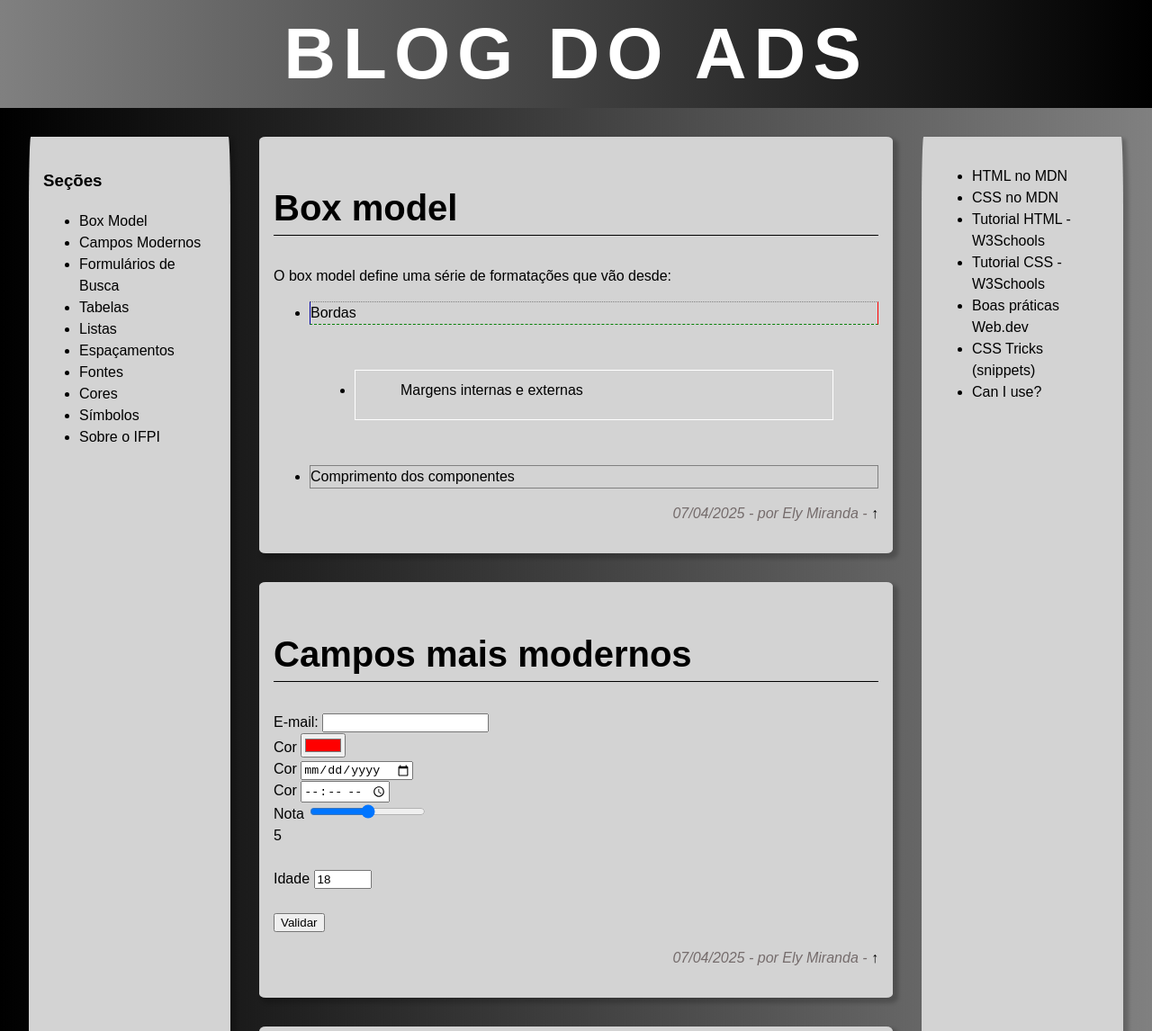
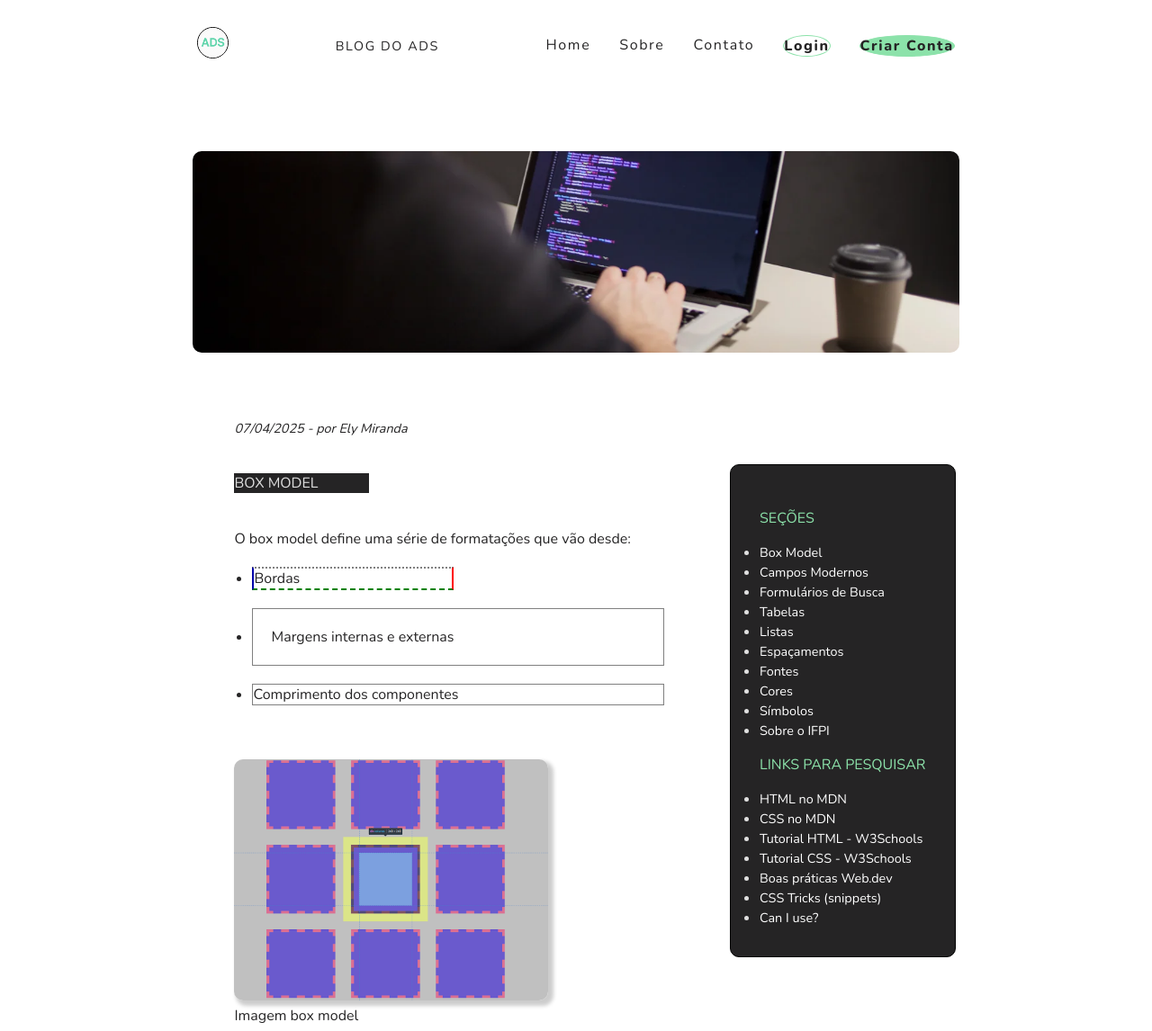
Before and after one commit to wandsoader1/blog-prog1, a plain HTML site: page blog.html in a window 1280 px wide. Shown: the top 1146 px of the page at 90% size. Drawn offline with nearby package versions, Linux system fonts and the light colour scheme; a web font is replaced by a local one.

Commit message:
style: mudanca no layout

```diff
--- a/blog.html
+++ b/blog.html
@@ -5,18 +5,47 @@
     <meta charset="UTF-8">
     <meta name="viewport" content="width=device-width, initial-scale=1.0">
     <title>Blog do ADS</title>
-    <link rel="stylesheet" href="estilos.css">
+    <link rel="stylesheet" href="style.css">
     <link rel="shortcut icon" href="imagens/favicon.ico" type="image/x-icon">
 </head>
 
 <body>
-    <div id="conteiner">
+    <div class="container">
         <header>
-            <h1 id="titulo-principal">blog do ads</h1>
-            <span id="inicio-pagina"></span>
+            <nav class="header_nav_container">
+                <div class="header_nav_logo">
+                    <img src="./imagens/ads.png" alt="ads logo">
+                </div>
+                <h2>Blog do ADS</h2>
+                <div class="header_nav_links">
+                    <a href="#">Home</a>
+                    <a href="#">Sobre</a>
+                    <a href="#">Contato</a>
+                    <a id="login_link" href="#">Login</a>
+                    <a id="create_acount_link" href="#">Criar Conta</a>
+                </div>
+            </nav>
         </header>
-        <div id="leiaute-flex">
-            <nav>
+        <div class="flex_leiaut_container">
+            <div class="flex_capa"></div>
+            <div class="flex_leiaut">
+                <main>
+                    <article id="box_model">
+                        <p class="autor_data">07/04/2025 - por Ely Miranda</p>
+                        <h2>Box model</h2>
+                        <p>O box model define uma série de formatações que vão desde:</p>
+                        <ul>
+                            <li class="bordas">Bordas</li>
+                            <li class="margens">Margens internas e externas</li>
+                            <li class="comprimento">Comprimento dos componentes</li>
+                        </ul>
+                        <figure>
+                            <img src="./imagens/box_model.webp" alt="imagem representativa do box model">
+                            <figcaption>Imagem box model</figcaption>
+                        </figure>
+                    </article>
+                </main>
+                    <aside>
                             <h3>Seções</h3>
                                 <ul>
                                     <li><a href="#box-model">Box Model</a></li>
@@ -31,18 +60,26 @@
                                     <li><a href="#ifpi">Sobre o IFPI</a></li>
                                 </ul>
                         </nav>
-            <main>
-                <article id="box-model">
-                    <h2>Box model</h2>
-                    <p>O box model define uma série de formatações que vão desde:</p>
+                        <h3>Links para Pesquisar</h3>
                         <ul>
-                        <li class="bordas">Bordas</li>
-                        <li class="margens">Margens internas e externas</li>
-                        <li class="comprimento">Comprimento dos componentes</li>
+                            <li><a href="https://developer.mozilla.org/pt-BR/docs/Web/HTML" target="_blank">HTML no MDN</a></li>
+                            <li><a href="https://developer.mozilla.org/pt-BR/docs/Web/CSS" target="_blank">CSS no MDN</a></li>
+                            <li><a href="https://www.w3schools.com/html/" target="_blank">Tutorial HTML - W3Schools</a></li>
+                            <li><a href="https://www.w3schools.com/css/" target="_blank">Tutorial CSS - W3Schools</a></li>
+                            <li><a href="https://web.dev/" target="_blank">Boas práticas Web.dev</a></li>
+                            <li><a href="https://css-tricks.com/snippets/css/" target="_blank">CSS Tricks (snippets)</a></li>
+                            <li><a href="https://caniuse.com/" target="_blank">Can I use?</a></li>
                         </ul>
-
-                    <p class="autor-data">07/04/2025 - por Ely Miranda - <a href="#inicio-pagina">&uarr;</a></p>
-                </article>
+                    </aside>
+            </div>
+        </div>
+        <footer>
+            <p>Blog do ADS</p>
+            <p>Luiz David Silva Gomes</p>
+            <p>Wanderson Matheus</p>
+            <p>Todos os direitos reservados &copy;</p>
+        </footer>
+        <!-- <div id="leiaute-flex">
                 <article id="campos-modernos">
                     <h2>Campos mais modernos</h2>
                     <form action="">
@@ -203,40 +240,6 @@
                         </tr>
 
                     </table>
-                    <!--
-            <table class="tabela-1">
-                <caption>Tabela de exemplo</caption>
-                <thead>
-                    <tr>
-                        <th>Nome</th>
-                        <th>Idade</th>
-                        <th>Cidade</th>
-                    </tr>
-                </thead>
-                <tbody>
-                    <tr>
-                        <td>João</td>
-                        <td>25</td>
-                        <td>Teresina</td>
-                    </tr>
-                    <tr>
-                        <td>Maria</td>
-                        <td>30</td>
-                        <td>Teresina</td>
-                    </tr>
-                    <tr>
-                        <td>José</td>
-                        <td>35</td>
-                        <td>Teresina</td>
-                    </tr>
-                </tbody>
-                <tfoot>
-                    <tr>
-                        <td colspan="3">Total de pessoas: 3</td>
-                    </tr>
-            </tfoot>
-            </table>
-            -->
                     <p class="autor-data">07/04/2025 - por Ely Miranda - <a href="#inicio-pagina">&uarr;</a></p>
                 </article>
                 <article>
@@ -461,7 +464,7 @@
             <p>Todos os direitos reservados &copy;</p>
             <span id="fim-da-pagina"></span>
         </footer>
-    </div>
+    </div> -->
 </body>
 
 </html>
--- a/estilos.css
+++ /dev/null
@@ -1,220 +0,0 @@
-@import url('https://fonts.googleapis.com/css2?family=Playwrite+MX+Guides&family=Roboto:ital,wght@0,100..900;1,100..900&display=swap');
-
-body, footer, h1 {
-    margin: 0;
-}
-
-#leiaute-flex {
-    display: flex;
-}
-
-main {
-    width: 55%;
-    margin: auto;
-}
-
-aside {
-    width: 15%;
-    margin-right: 2rem;
-}
-
-nav {
-    margin-left: 2rem;
-    width: 15%
-}
-
-body {
-    background-image: linear-gradient(to left, gray, black);
-    color: #ffffff;
-    font-family: Arial, Helvetica, sans-serif;
-    line-height: 1.5;
-
-}
-
-/*
-  marging, padding border podem ser configuradas individualmente ou pela ordem,
-  preferencialmente no sentido horário: top, right, bottom, left
-  */
-.bordas {
-    border-top: 1px dotted gray;
-    border-right: 1px solid red;
-    border-bottom: 1px dashed green;
-    border-left: 1px inset blue;
-}
-
-.margens {
-    margin: 50px;
-    border: 1px solid white;
-    padding-left: 50px;
-    padding-top: 10px;
-    padding-bottom: 20px;
-}
-
-article, nav, aside {
-    background-color: lightgray;
-    color: black;
-    padding: 1rem;
-    margin-top: 2.0rem;
-    margin-bottom: 1.0rem;
-    border-radius: 1%;
-    box-shadow: 4px 4px 4px 2px rgba(0, 0, 0, 0.2);
-
-}
-.comprimento {
-    border: 1px solid gray;
-
-}
-
-.justificado {
-    text-align: justify;
-}
-
-.autor-data {
-    text-align: right;
-    font-style: italic;
-    color: rgb(117, 108, 108)
-}
-
-.entre-linhas {
-    line-height: 2.0;
-}
-
-.entre-letras {
-    letter-spacing: 0.3rem;
-}
-
-#titulo-principal {
-    text-align: center;
-    background-image: linear-gradient(to left, black, gray);
-    font-size: 5rem;
-    letter-spacing: 0.5rem;
-    text-transform: uppercase;
-}
-
-h2 {
-    font-size: 2.5rem;
-    border-bottom: 1px solid black;
-}
-
-
-.negrito {
-    font-weight: bolder;
-}
-
-.italico {
-    font-style: italic;
-}
-
-.sublinhado{
-    text-decoration: underline;
-}
-
-.vermelho {
-    color: #ff0000;
-}
-
-.verde {
-    color: #00ff00;
-}
-
-.azul {
-    color: #0000ff;
-}
-
-.cinza-claro {
-    color: #aaa
-}
-
-.cinza-escuro {
-    color: #444;
-}
-
-.times {
-    font-family: 'Times New Roman', Times, serif;
-}
-
-.arial {
-    font-family: Arial, Helvetica, sans-serif;
-}
-
-.verdana {
-    font-family: verdana;
-}
-
-.playwrite {
-    font-family: "Playwrite MX Guides", cursive;
-}
-
-.monospace {
-    font-family: 'Courier New', Courier, monospace;
-}
-
-
-
-footer {
-    font-size: 1.5rem;
-    background-color: black;
-    padding: .5rem;
-    background-image: linear-gradient(to left, black, gray);
-}
-
-.lista-ordenada {
-    list-style-type: lower-roman;
-    margin-left: 2rem;
-}
-
-.lista-nao-ordenada {
-    list-style-type: square;
-    margin-left: 2rem;
-}
-
-.lista-com-imagens {
-    list-style-image: url('imagens/seta1.png');
-    margin-left: 2rem;
-}
-
-a:link, a:visited {
-    color: black;
-    text-decoration: none;
-}
-
-a:hover, a:focus, a:active {
-    color: rgb(125, 123, 123);
-    text-decoration: underline;
-}
-
-.lista-de-links li {
-    line-height: 2;
-}
-
-li a img {
-    width: 30px;
-    height: 30px;
-
-}
-
-table {
-    width: 70%;
-    margin: auto;
-}
-
-th {
-    background-color: #000;
-    color: #fff;
-    padding: 10px;
-}
-.tabela-1 td {
-    background-color: #fff;
-    color: #000;
-    padding: 10px;
-}
-
-.linha-cinza {
-    background-color: #b1b0b0;
-    color: black;
-}
-
-.linha-branca {
-    background-color: #fff;
-    color: black;
-}
--- /dev/null
+++ b/style.css
@@ -0,0 +1,399 @@
+@import url('https://fonts.googleapis.com/css2?family=Nunito:wght@400;800&family=Poppins:wght@300&family=Roboto&display=swap');
+
+* {
+    margin: 0;
+    padding: 0;
+    box-sizing: border-box;
+    font-family: 'Nunito', sans-serif;
+}
+
+.container {
+    display: flex;
+    flex-direction: column;
+    justify-content: center;
+    align-items: center;
+}
+
+header {
+    margin: 30px auto;
+    width: 80%;
+    background-color: #fff;
+    color: #252425;
+    display: flex;
+    justify-content: center;
+    align-items: center;
+}
+
+.header_nav_container {
+    display: flex;
+    justify-content: space-around;
+    align-items: center;
+    width: 100%;
+    padding: 0 2rem;
+    letter-spacing: 0.1rem;
+}
+
+.header_nav_container h2 {
+    font-size: 0.9rem;
+    font-weight: 400;
+    text-transform: uppercase;
+}
+
+.header_nav_logo img {
+    width: 35px;
+    height: 35px;
+    border: 1px solid #000;
+    border-radius: 50%;
+}
+
+.header_nav_links {
+    font-size: 1rem;
+    font-weight: 500;
+    display: flex;
+    gap: 2rem;
+}
+
+.header_nav_links a {
+    color:#252425;
+    text-decoration: none;
+    transition: color 0.3s ease;
+    text-decoration: none !important;
+}
+
+.header_nav_links a:hover {
+    text-decoration: underline !important;
+    text-decoration-thickness: 1px !important;
+    text-decoration-color: #8ce2aa !important;
+}
+
+.header_nav_links a:active {
+    color: #8ce2aa;
+}
+
+#login_link {
+    color: #252425;
+    border: 1px solid #8ce2aa;
+    border-radius: 50%;
+    font-weight: 600;
+    transition: background-color 0.3s ease;
+}
+
+#login_link:hover {
+    background-color: #8ce2aa;
+    color: #fff;
+}
+
+#create_acount_link {
+    background-color: #8ce2aa;
+    color: #252425;
+    border: 1px solid #8ce2aa;
+    border-radius: 50%;
+    font-weight: 600;
+    transition: background-color 0.3s ease;
+}
+
+#create_acount_link:hover {
+    background-color: #7ad399;
+    color: #252425;
+}
+
+
+.flex_leiaut_container {
+    margin: 1.2rem auto;
+    display: flex;
+    flex-direction: column;
+    justify-content: center;
+    align-items: center;
+    width: 70%;
+    padding: 3rem 0;
+}
+
+.flex_capa {
+    background-image: url(./imagens/capa_blog.webp);
+    background-size: cover;
+    background-position: center;
+    /*width: 90%;*/
+    width: 95%;
+    height: 28vh;
+    border-radius: 10px;
+}
+
+.flex_leiaut {
+    width: 100%;
+    height: 100%;
+    display: flex;
+    justify-content: space-around;
+    align-items: center;
+    padding: 1rem;
+}
+
+.flex_leiaut h2 {
+    font-size: 1rem;
+    font-weight: 500;
+    text-transform: uppercase;
+}
+
+main {
+    color: #252425;
+    width: 65%;
+    display: flex;
+    justify-content: space-between;
+    align-items: center;
+    padding: 2rem;
+    margin-top: 3%;
+    margin-left: 10px;
+}
+
+main h2 {
+    width: 30%;
+    font-size: 1.5rem;
+    margin-top: 40px;
+    margin-bottom: 40px;
+    font-weight: bold;
+    text-transform: uppercase;
+    background-color: #252425;
+    color: #e0e0e0;
+}
+
+aside {
+    padding: 2rem;
+    border: 1px solid #000;
+    border-radius: 10px;
+    background-color: #252425;
+    color: #e0e0e0;
+}
+
+aside a {
+    color: #fff;
+    text-decoration: none;
+    transition: color 0.3s ease;
+    font-size: 0.9rem;
+}
+
+aside h3 {
+    color: #8ce2aa;
+    font-size: 1rem;
+    font-weight: 400;
+    text-transform: uppercase;
+    padding: 1rem 0;
+}
+
+aside a:hover {
+    text-decoration: underline !important;
+    text-decoration-thickness: 1px !important;
+    text-decoration-color: #8ce2aa !important;
+}
+
+.bordas {
+    border-top: 2px dotted gray;
+    border-right: 2px solid red;
+    border-bottom: 2px dashed green;
+    border-left: 2px inset blue;
+    height: 45%;
+    width: 45%;
+    margin: 20px;
+}
+
+.margens {
+    margin: 20px;
+    border: 1px solid gray;
+    padding-left: 20px;
+    padding-top: 20px;
+    padding-bottom: 20px;
+}
+
+.comprimento {
+    border: 1px solid gray;
+    margin: 20px;
+}
+
+main figure img {
+    margin-top: 40px;
+    width: 70%;
+    height: 70%;
+    border-radius: 10px;
+    box-shadow: 4px 4px 4px 2px rgba(0, 0, 0, 0.2);
+}
+
+.autor_data {
+    font-size: 0.9rem;
+    text-align: left;
+    font-style: italic;
+}
+
+footer {
+    width: 80%;
+    padding: 1rem;
+    display: flex;
+    justify-content: center;
+    font-size: 0.8rem;
+    gap: 1rem;
+}
+
+/*
+
+article, nav, aside {
+    background-color: #252425;
+    color: #e0e0e0;
+    padding: 1rem;
+    margin-top: 2.0rem;
+    margin-bottom: 1.0rem;
+    border-radius: 1%;
+    box-shadow: 4px 4px 4px 2px rgba(0, 0, 0, 0.2);
+
+}
+.comprimento {
+    border: 1px solid gray;
+    margin: 20px;
+}
+
+.justificado {
+    text-align: justify;
+}
+
+.autor-data {
+    text-align: right;
+    font-style: italic;
+    color: rgb(117, 108, 108)
+}
+
+.entre-linhas {
+    line-height: 2.0;
+}
+
+.entre-letras {
+    letter-spacing: 0.3rem;
+}
+
+#titulo-principal {
+    text-align: center;
+    font-size: 5rem;
+    letter-spacing: 0.5rem;
+    text-transform: uppercase;
+}
+
+h2 {
+    font-size: 2.5rem;
+    border-bottom: 1px solid black;
+}
+
+
+.negrito {
+    font-weight: bolder;
+}
+
+.italico {
+    font-style: italic;
+}
+
+.sublinhado{
+    text-decoration: underline;
+}
+
+.vermelho {
+    color: #ff0000;
+}
+
+.verde {
+    color: #00ff00;
+}
+
+.azul {
+    color: #0000ff;
+}
+
+.cinza-claro {
+    color: #aaa
+}
+
+.cinza-escuro {
+    color: #444;
+}
+
+.times {
+    font-family: 'Times New Roman', Times, serif;
+}
+
+.arial {
+    font-family: Arial, Helvetica, sans-serif;
+}
+
+.verdana {
+    font-family: verdana;
+}
+
+.playwrite {
+    font-family: "Playwrite MX Guides", cursive;
+}
+
+.monospace {
+    font-family: 'Courier New', Courier, monospace;
+}
+
+footer {
+    font-size: 1.5rem;
+    background-color: black;
+    padding: .5rem;
+    background-image: linear-gradient(to left, black, gray);
+}
+
+.lista-ordenada {
+    list-style-type: lower-roman;
+    margin-left: 2rem;
+}
+
+.lista-nao-ordenada {
+    list-style-type: square;
+    margin-left: 2rem;
+}
+
+.lista-com-imagens {
+    list-style-image: url('imagens/seta1.png');
+    margin-left: 2rem;
+}
+
+a:link, a:visited {
+    color: #e0e0e0;
+    text-decoration: none;
+}
+
+a:hover, a:focus, a:active {
+    color: #Bce2aa;
+    text-decoration: underline;
+}
+
+.lista-de-links li {
+    line-height: 2;
+}
+
+li a img {
+    width: 30px;
+    height: 30px;
+
+}
+
+table {
+    width: 70%;
+    margin: auto;
+}
+
+th {
+    background-color: #000;
+    color: #fff;
+    padding: 10px;
+}
+.tabela-1 td {
+    background-color: #fff;
+    color: #000;
+    padding: 10px;
+}
+
+.linha-cinza {
+    background-color: #b1b0b0;
+    color: black;
+}
+
+.linha-branca {
+    background-color: #fff;
+    color: black;
+} */
```
Also changed, not shown: imagens/ads.png (added), imagens/box_model.webp (added), imagens/capa_blog.webp (added). Lines whose indentation alone changed are shown as unchanged.
